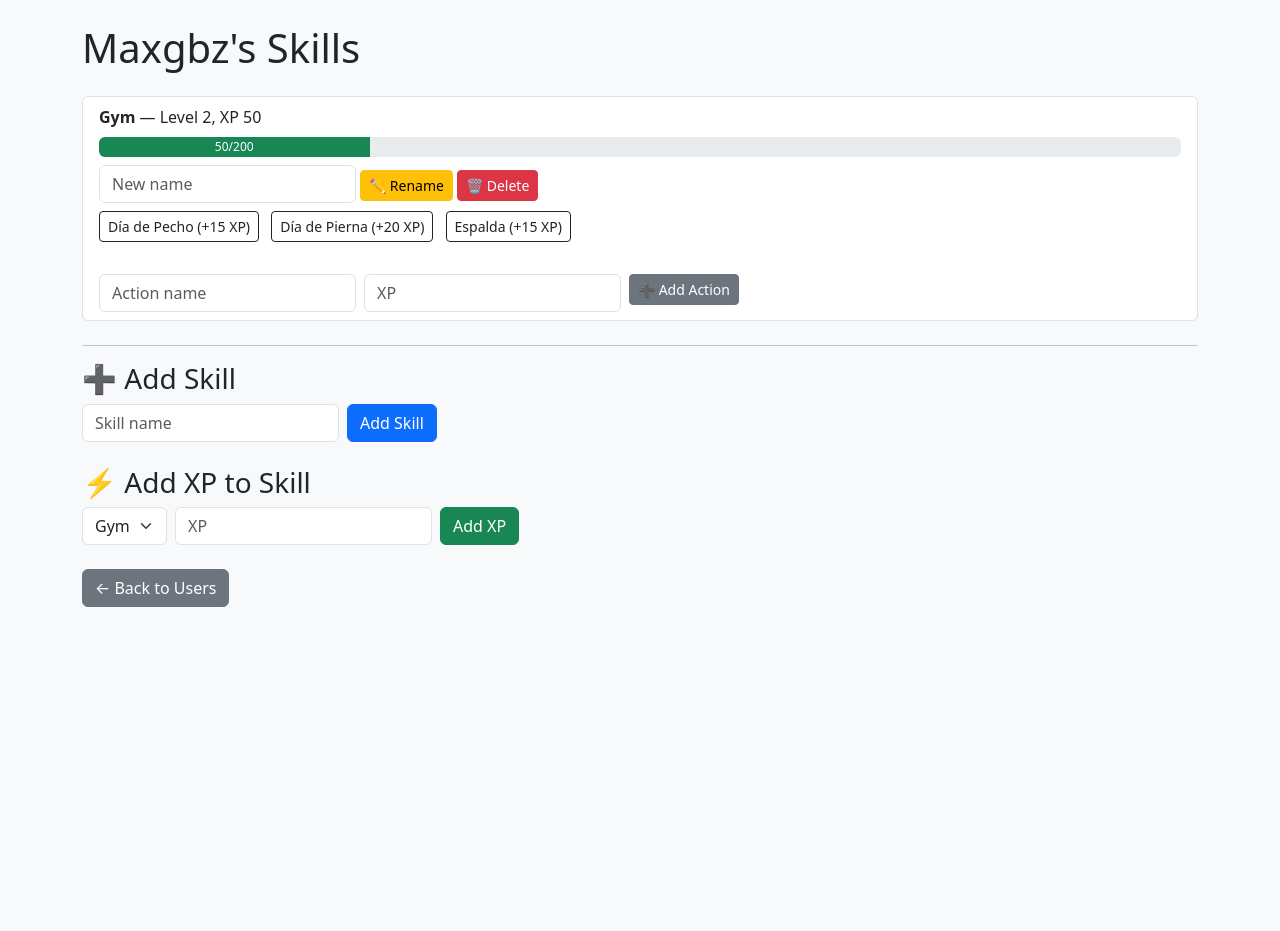
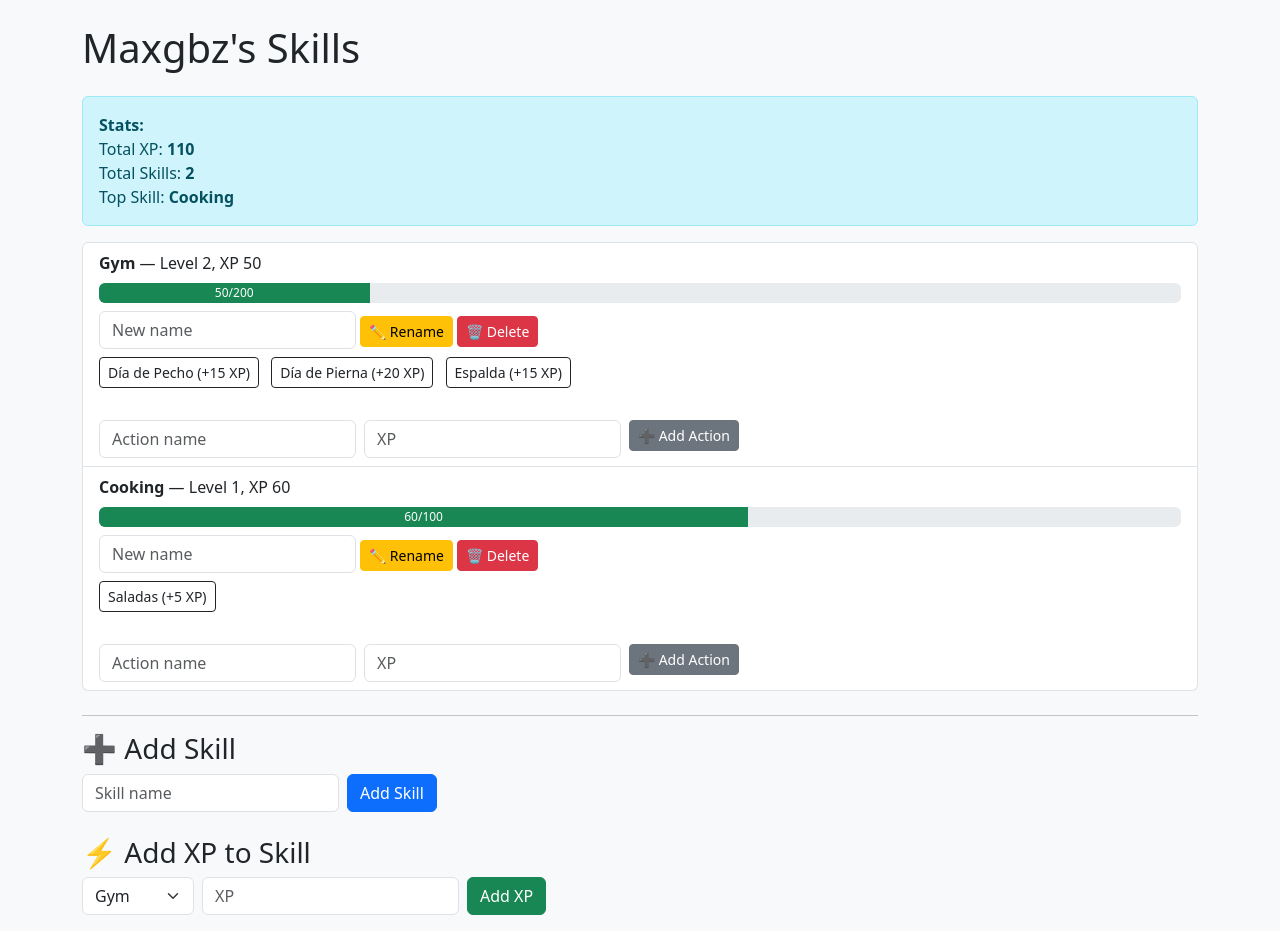
Before and after one commit to SantiagoBorao/gamification-web, a Flask app: page /user/Maxgbz in a window 1280 px wide. Shown: the top 931 px of the page. Before the commit the page ends 607 px from the top, so only its background shows below. Run offline with Flask 3, Linux system fonts and the light colour scheme.

Commit message:
feat: add user stats (total XP, skills count, top skill)

```diff
--- a/app.py
+++ b/app.py
@@ -45,6 +45,20 @@ def user_profile(username):
         return f"User '{username}' not found.", 404
 
     user = users[username]
+
+    # Calcular estadísticas del usuario
+    total_xp = 0
+    top_skill = None
+    max_xp = -1
+
+    for skill_name, skill_data in user["skills"].items():
+        total_xp += skill_data["xp"]
+        if skill_data["xp"] > max_xp:
+            top_skill = skill_name
+            max_xp = skill_data["xp"]
+
+    num_skills = len(user["skills"])
+
 
     if request.method == "POST":
         action = request.form.get("action")
@@ -107,7 +121,16 @@ def user_profile(username):
         save_users(users)
         return redirect(url_for("user_profile", username=username))
 
-    return render_template("user_profile.html", username=username, skills=user["skills"])
+    return render_template(
+        "user_profile.html",
+        username=username,
+        skills=user["skills"],
+        total_xp=total_xp,
+        num_skills=num_skills,
+        top_skill=top_skill
+    )
+
+
 
 if __name__ == "__main__":
     app.run(debug=True)
--- a/data/users.json
+++ b/data/users.json
@@ -9,6 +9,14 @@
                     "D\u00eda de Pierna": 20,
                     "Espalda": 15
                 }
+            },
+            "Cooking": {
+                "level": 1,
+                "xp": 60,
+                "actions": {
+                    "Saladas": 5
+                },
+                "name": "Cooking"
             }
         }
     }
--- a/templates/user_profile.html
+++ b/templates/user_profile.html
@@ -4,6 +4,13 @@
 
 {% block content %}
 <h1 class="mb-4">{{ username }}'s Skills</h1>
+<div class="alert alert-info">
+    <strong>Stats:</strong><br>
+    Total XP: <strong>{{ total_xp }}</strong><br>
+    Total Skills: <strong>{{ num_skills }}</strong><br>
+    Top Skill: <strong>{{ top_skill or 'N/A' }}</strong>
+</div>
+
 
 {% if skills %}
     <ul class="list-group mb-4">
```
